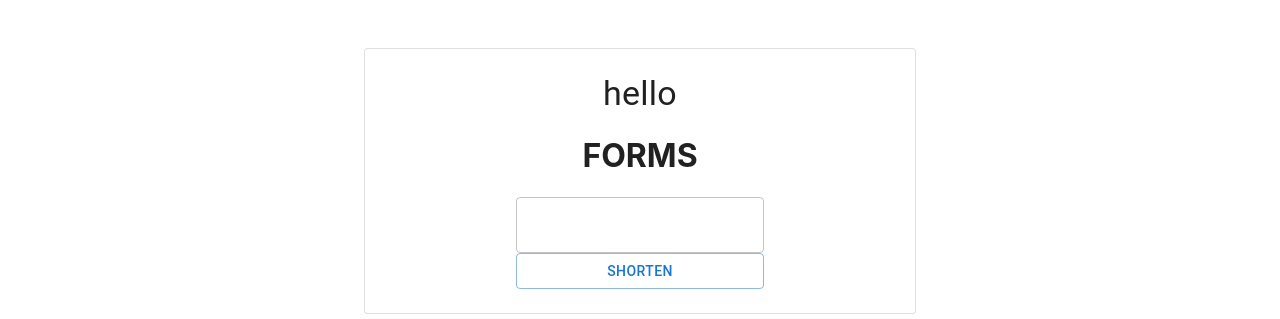
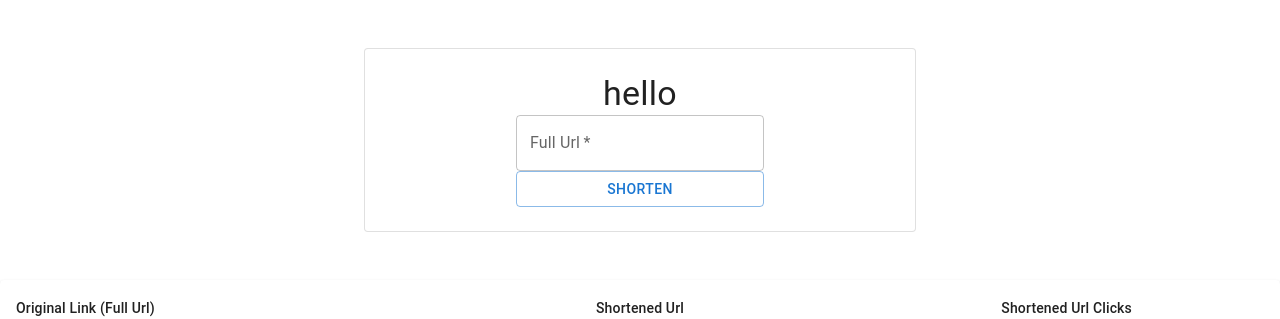
Before and after one commit to JP-sDEV/url_shortener, a React (Create React App) app in the folder client/: page / in a window 1280 px wide. Shown: the top 319 px of the page. Built offline with nearby package versions, Linux system fonts and the light colour scheme; no server answers.

Commit message:
added submit function

```diff
--- a/client/src/components/form.js
+++ b/client/src/components/form.js
@@ -4,34 +4,46 @@
 export const Form = () => {
 
     const [formData, setFormData] = useState({
-        shortUrl: null
+        fullUrl: null
     })
 
     const handleTextInput = (e) => {
         setFormData({
             ...formData,
-            shortUrl: e.target.value
+            fullUrl: e.target.value
         })
     }
 
-    // todo
-    const handleSubmit = () => {
+    const handleSubmit  = (e) => {
+
+        const urlForm = {
+            "full": formData.fullUrl
+        }
+
+        const requestOptions = {
+            method: 'POST',
+            headers: { 'Content-Type': 'application/json' },
+            body: JSON.stringify(urlForm)
+        }
+
+        fetch("/shortUrls", requestOptions)
+        .then(res => res.json())
     }
 
     return (
         <div>
-            <h1>FORMS</h1>
+            <form onSubmit={handleSubmit}>
                 <FormControl>
-
                     <TextField
                         required
                         fullWidth
+                        label="Full Url"
                         value = {formData.shortUrl}
                         onChange = {(e) => handleTextInput(e)}
                     />
-                <Button variant="outlined" onSubmit={handleSubmit}>Shorten</Button>
-
+                    <Button variant="outlined" type="submit" >Shorten</Button>
                 </FormControl>
+            </form>
         </div>
     )
 
```
Lines whose indentation alone changed are shown as unchanged.
